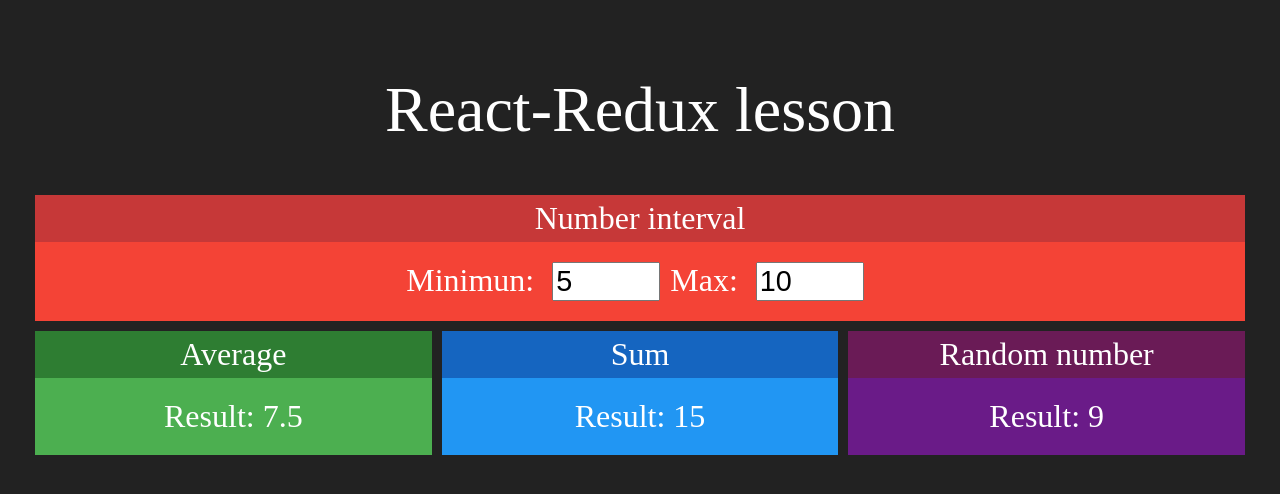
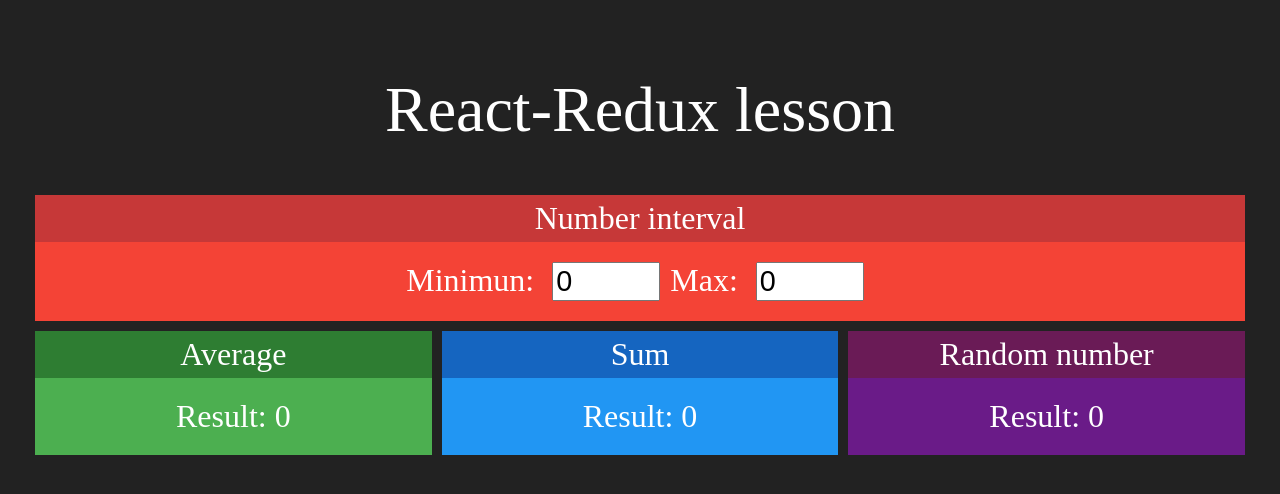
Before and after one commit to paulohbraga/redux-app, a React (Create React App) app: page / in a window 1280 px wide. Shown: the top 494 px of the page. Built offline with nearby package versions, Linux system fonts and the light colour scheme.

Commit message:
Create numbers actions, map dispatch to props

```diff
--- a/src/App.js
+++ b/src/App.js
@@ -1,7 +1,7 @@
 import React from 'react';
 import './App.css';
 import Interval from './components/Interval';
-import Mean from './components/Average';
+import Average from './components/Average';
 import Sum from './components/Sum';
 import Random from './components/Random';
 
@@ -14,7 +14,7 @@
 				<Interval></Interval>
 			</div>
 			<div className='line'>
-				<Mean></Mean>
+				<Average></Average>
 				<Sum></Sum>
 				<Random></Random>
 			</div>
--- /dev/null
+++ b/src/actions/numbers.js
@@ -0,0 +1,14 @@
+export function changeMinNumber(newNumber) {
+   // Action creater set min number
+    return {
+        type: 'MIN_NUM_CHANGED',
+        payload: newNumber
+    }
+}
+export function changeMaxNumber(newNumber) {
+   // Action creater set max number
+    return {
+        type: 'MAX_NUM_CHANGED',
+        payload: newNumber
+    }
+}
--- a/src/components/Average.jsx
+++ b/src/components/Average.jsx
@@ -4,7 +4,7 @@
 import { connect } from 'react-redux'
 
 
-const Media = (props) => {
+const Average = (props) => {
     const { min, max } = props
     return (
         <Card title='Average' green>
@@ -23,4 +23,4 @@
     }
 }
 
-export default connect(mapStateToProps)(Media);
+export default connect(mapStateToProps)(Average);
--- a/src/components/Interval.jsx
+++ b/src/components/Interval.jsx
@@ -1,16 +1,18 @@
 import React from 'react'
 import { connect } from 'react-redux'
+
+import { changeMinNumber, changeMaxNumber } from '../actions/numbers'
 
 import './Interval.css'
 import Card from './Card';
 
 const Interval = props => {
-    const {min, max} = props
+    const { min, max } = props
     return (
         <Card title='Number interval' red>
             <div className='Interval'>
-                <span>Minimun: <input type='number' value={min}></input></span>
-                <span>Max: <input type='number' value={max}></input> </span>
+                <span>Minimun: <input type='number' value={min} onChange={e => props.setMin(+e.target.value)}></input></span>
+                <span>Max: <input type='number' value={max} onChange={ e => props.setMax(+e.target.value)}></input> </span>
             </div>
         </Card>
     )
@@ -23,4 +25,17 @@
     }
 }
 
-export default connect(mapStateToProps)(Interval);
+const mapDispatchToProps = dispatch => {
+    return {
+        setMin(newNumber) {
+            const action = changeMinNumber(newNumber)
+            dispatch(action)
+        },
+        setMax(newNumber) {
+            const action = changeMaxNumber(newNumber)
+            dispatch(action)
+        },
+    }
+}
+
+export default connect(mapStateToProps, mapDispatchToProps)(Interval);
--- a/src/components/Sum.jsx
+++ b/src/components/Sum.jsx
@@ -2,7 +2,6 @@
 import Card from './Card';
 
 import { connect } from 'react-redux'
-
 
 const Sum = props => {
     const {min, max} = props
--- a/src/store/storeConfig.js
+++ b/src/store/storeConfig.js
@@ -2,13 +2,27 @@
 
 const reducers = combineReducers({
     numbers: function (state, action) {
-        console.log(state, " ", action);
-        return {
-            min: 5,
-            max: 10
+       // console.log(state, " ", action);
+
+        switch (action.type) {
+            case 'MIN_NUM_CHANGED':
+                return {
+                    ...state,
+                    min: action.payload
+                }
+            case 'MAX_NUM_CHANGED':
+                return {
+                    ...state,
+                    max: action.payload
+                }
+            default:
+                return {
+                    min: 0,
+                    max: 0
+                }
         }
     },
-    names: function(state, action) {
+    names: function (state, action) {
         console.log(state, " ", action);
         return [
             'Anne',
@@ -18,7 +32,7 @@
     }
 })
 
-function storeConfig(){
+function storeConfig() {
     return createStore(reducers)
 }
 
```
